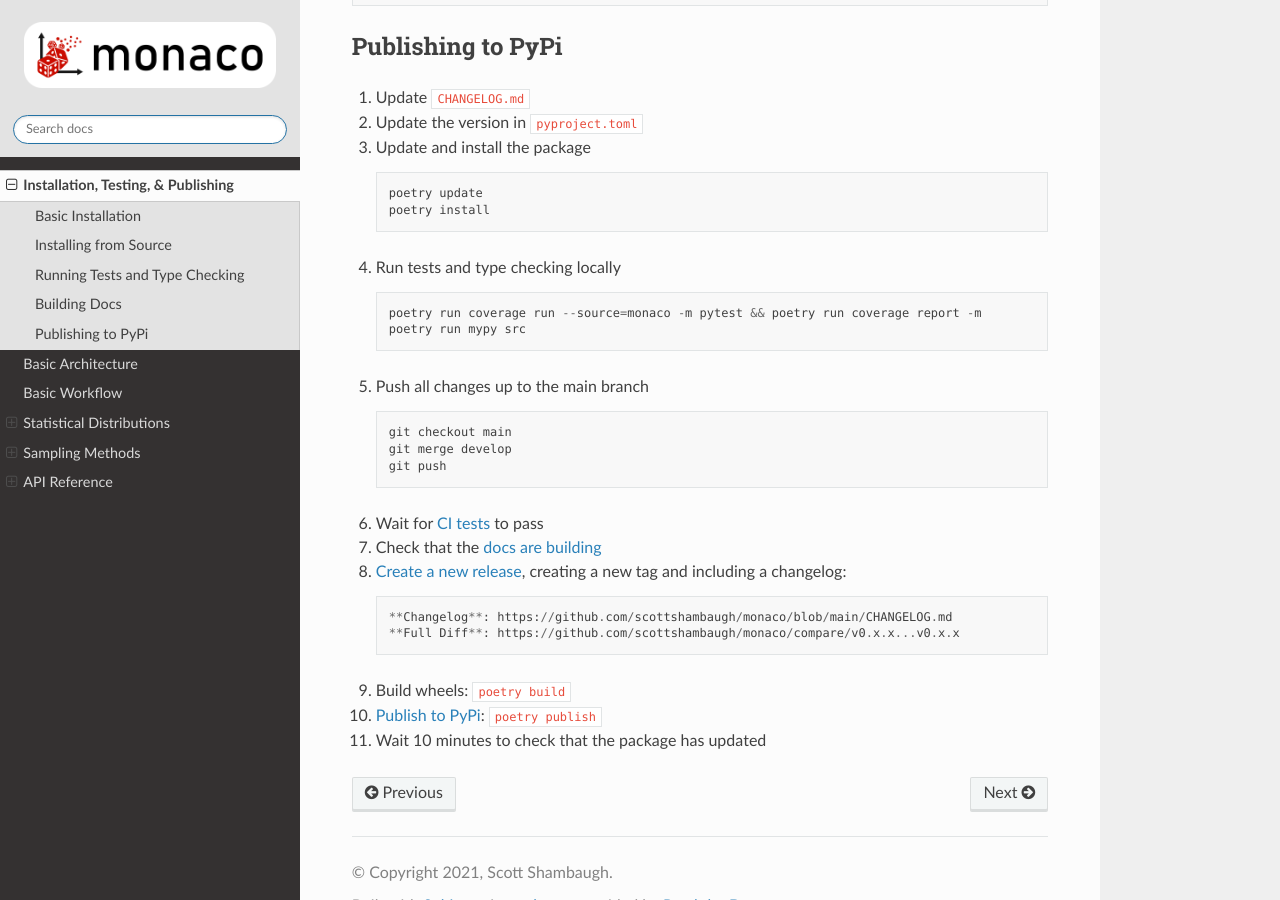
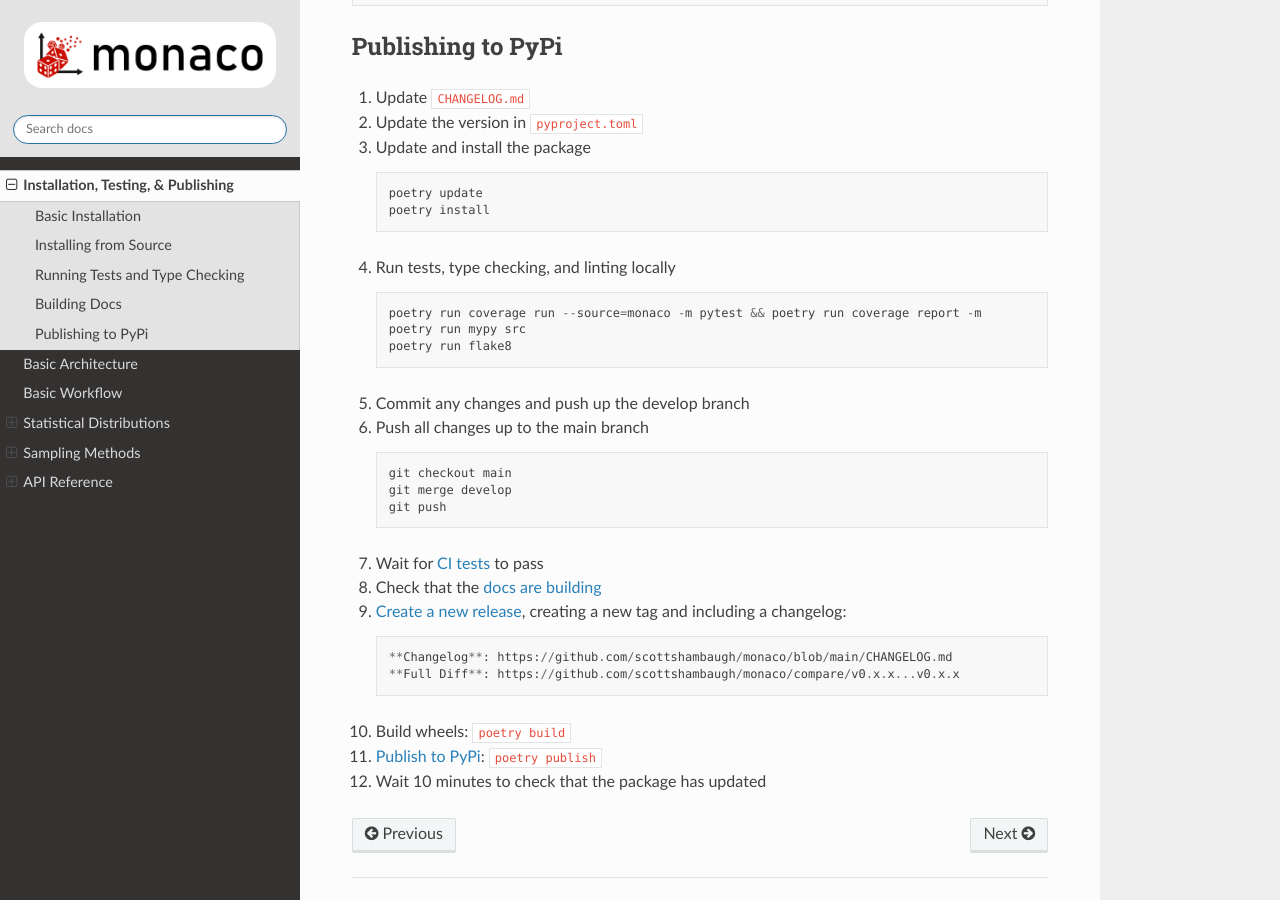
Before and after one commit to scottshambaugh/monaco, a Sphinx documentation site: the page built from docs/source/installation.md, in a window 1280 px wide and 900 px high, scrolled down 754 px. Built offline with Sphinx 7.4.7 and the Read the Docs theme 2.0.0, drawn with Linux system fonts in a browser that asks for light colours.

````diff
--- a/docs/source/installation.md
+++ b/docs/source/installation.md
@@ -39,24 +39,26 @@ poetry run make clean && poetry run make html
     poetry update
     poetry install
     ```
-4) Run tests and type checking locally
+4) Run tests, type checking, and linting locally
     ```
     poetry run coverage run --source=monaco -m pytest && poetry run coverage report -m
     poetry run mypy src
+    poetry run flake8
     ```
-5) Push all changes up to the main branch
+5) Commit any changes and push up the develop branch
+6) Push all changes up to the main branch
     ```
     git checkout main
     git merge develop
     git push
     ```
-6) Wait for [CI tests](https://github.com/scottshambaugh/monaco/actions) to pass
-7) Check that the [docs are building](https://readthedocs.org/projects/monaco/builds/)
-7) [Create a new release](https://github.com/scottshambaugh/monaco/releases), creating a new tag and including a changelog:
+7) Wait for [CI tests](https://github.com/scottshambaugh/monaco/actions) to pass
+8) Check that the [docs are building](https://readthedocs.org/projects/monaco/builds/)
+9) [Create a new release](https://github.com/scottshambaugh/monaco/releases), creating a new tag and including a changelog:
     ```
     **Changelog**: https://github.com/scottshambaugh/monaco/blob/main/CHANGELOG.md
     **Full Diff**: https://github.com/scottshambaugh/monaco/compare/v0.x.x...v0.x.x
     ```
-8) Build wheels: `poetry build`
-9) [Publish to PyPi](https://pypi.org/project/monaco/): `poetry publish`
-10) Wait 10 minutes to check that the package has updated
+10) Build wheels: `poetry build`
+11) [Publish to PyPi](https://pypi.org/project/monaco/): `poetry publish`
+12) Wait 10 minutes to check that the package has updated
--- a/pyproject.toml
+++ b/pyproject.toml
@@ -1,6 +1,6 @@
 [tool.poetry]
 name = "monaco"
-version = "0.2.0"
+version = "0.2.1"
 description = "Quantify uncertainty and sensitivities in your computer models with an industry-grade Monte-Carlo framework."
 authors = ["Scott Shambaugh <scott@theshamblog.com>"]
 license = "GPL-3.0-or-later"
````
Also changed, not shown: CHANGELOG.md (+9 -2 lines).
